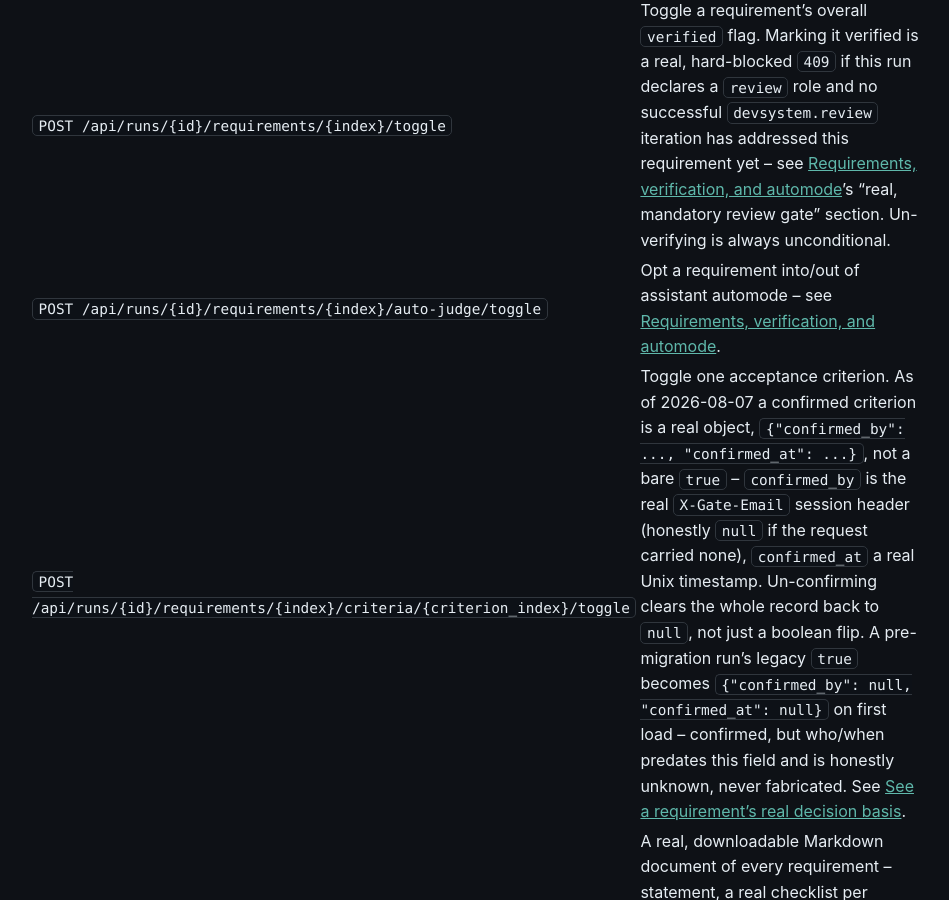
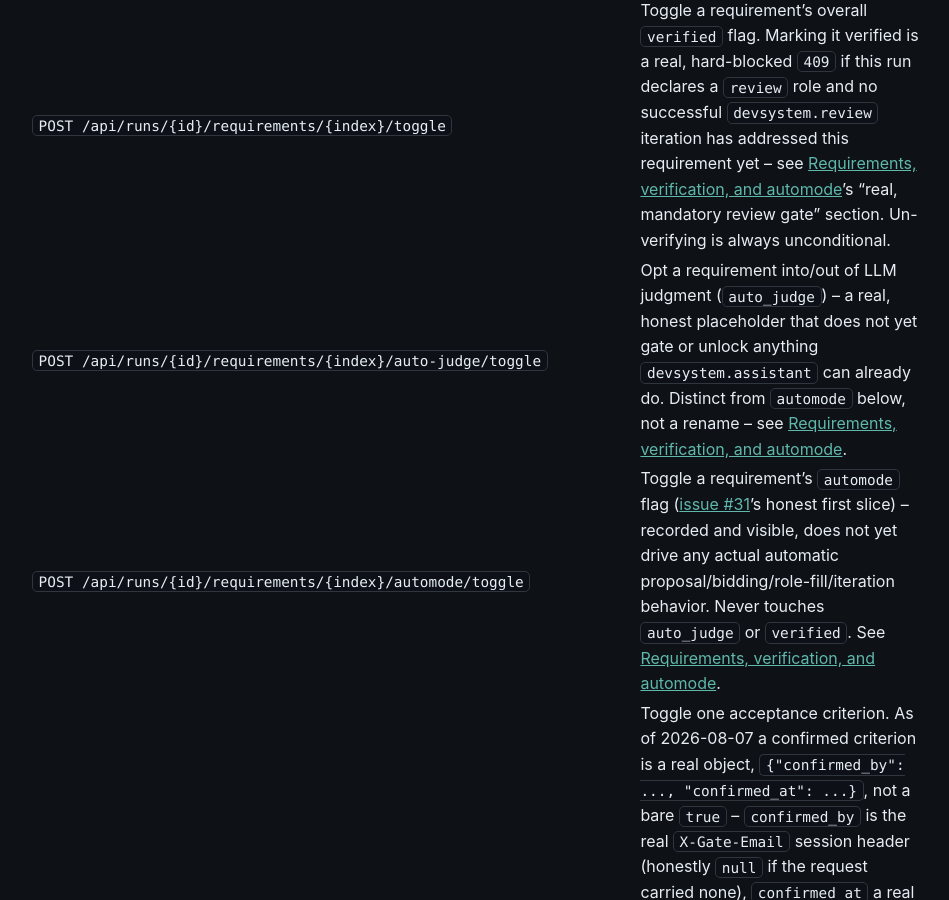
Before and after one commit to scimbe/CADS-devsystem-docs, a Jekyll site: the page built from _reference/rest-api.md, in a window 1280 px wide and 900 px high, scrolled down 6276 px. Shown: the whole window, without its empty margins (325-1274 px from the left). Built offline with Jekyll 4.4.1, drawn with Linux system fonts in a browser that asks for light colours.

Commit message:
reference: document the automode/toggle endpoint, fix stale auto-judge description
rest-api.md never gained a row for automode/toggle (CADS-devsystem@465d060) and
its existing auto-judge row still described that endpoint as "assistant automode"
-- the same stale wording already fixed in the GUI and explanation page, missed
here.

Co-Authored-By: Claude Sonnet 5 <noreply@anthropic.com>
Claude-Session: https://claude.ai/code/session_018FkngvdKnmVcAT84EZe7Ur

```diff
--- a/_reference/rest-api.md
+++ b/_reference/rest-api.md
@@ -65,7 +65,8 @@ for how this was found and where else it applies.
 | `POST /api/runs/{id}/requirements/proposals/{proposal_id}/approve` | Move a pending requirement proposal into the real `requirements` list. `proposed_by` is always `"devsystem.assistant"` (never client-supplied, matching `propose_stage`'s own accountability convention); `created_by` is the real approving human's own `X-Gate-Email` session header, honestly `null` for a header-less approval. Real `404` for an unknown proposal id, real `400` past the `requirements` defensive cap. |
 | `POST /api/runs/{id}/requirements/proposals/{proposal_id}/reject` | Discard a pending requirement proposal outright -- nothing was ever a real requirement, so there's nothing to undo beyond removing it from the pending list. Real `404` for an unknown or already-resolved proposal id. |
 | `POST /api/runs/{id}/requirements/{index}/toggle` | Toggle a requirement's overall `verified` flag. Marking it verified is a real, hard-blocked `409` if this run declares a `review` role and no successful `devsystem.review` iteration has addressed this requirement yet -- see [Requirements, verification, and automode]({{ '/explanation/requirements-and-automode/' | relative_url }})'s "real, mandatory review gate" section. Un-verifying is always unconditional. |
-| `POST /api/runs/{id}/requirements/{index}/auto-judge/toggle` | Opt a requirement into/out of assistant automode -- see [Requirements, verification, and automode]({{ '/explanation/requirements-and-automode/' | relative_url }}). |
+| `POST /api/runs/{id}/requirements/{index}/auto-judge/toggle` | Opt a requirement into/out of LLM judgment (`auto_judge`) -- a real, honest placeholder that does not yet gate or unlock anything `devsystem.assistant` can already do. Distinct from `automode` below, not a rename -- see [Requirements, verification, and automode]({{ '/explanation/requirements-and-automode/' | relative_url }}). |
+| `POST /api/runs/{id}/requirements/{index}/automode/toggle` | Toggle a requirement's `automode` flag ([issue #31](https://github.com/scimbe/CADS-devsystem/issues/31)'s honest first slice) -- recorded and visible, does not yet drive any actual automatic proposal/bidding/role-fill/iteration behavior. Never touches `auto_judge` or `verified`. See [Requirements, verification, and automode]({{ '/explanation/requirements-and-automode/' | relative_url }}). |
 | `POST /api/runs/{id}/requirements/{index}/criteria/{criterion_index}/toggle` | Toggle one acceptance criterion. As of 2026-08-07 a confirmed criterion is a real object, `{"confirmed_by": ..., "confirmed_at": ...}`, not a bare `true` -- `confirmed_by` is the real `X-Gate-Email` session header (honestly `null` if the request carried none), `confirmed_at` a real Unix timestamp. Un-confirming clears the whole record back to `null`, not just a boolean flip. A pre-migration run's legacy `true` becomes `{"confirmed_by": null, "confirmed_at": null}` on first load -- confirmed, but who/when predates this field and is honestly unknown, never fabricated. See [See a requirement's real decision basis]({{ '/how-to/see-a-requirements-decision-basis/' | relative_url }}#who-confirmed-a-criterion-and-when). |
 | `GET /api/runs/{id}/requirements/export` | A real, downloadable Markdown document of every requirement -- statement, a real checklist per acceptance criterion, and provenance (human vs. LLM-proposed, per `proposed_by`). Each heading uses the run's own real 0-based ordinal (`## #{i}`, matching the GUI and `requirement_indices` exactly, fixed 2026-08-07 -- see [Requirements, verification, and automode]({{ '/explanation/requirements-and-automode/' | relative_url }})'s export section for why the old 1-based numbering silently pointed at the wrong requirement), and a real coverage line per requirement (`*Addressed by iteration(s) N.*` / `*Not yet addressed by any iteration.*`). Real `Content-Disposition: attachment`. |
 
```
